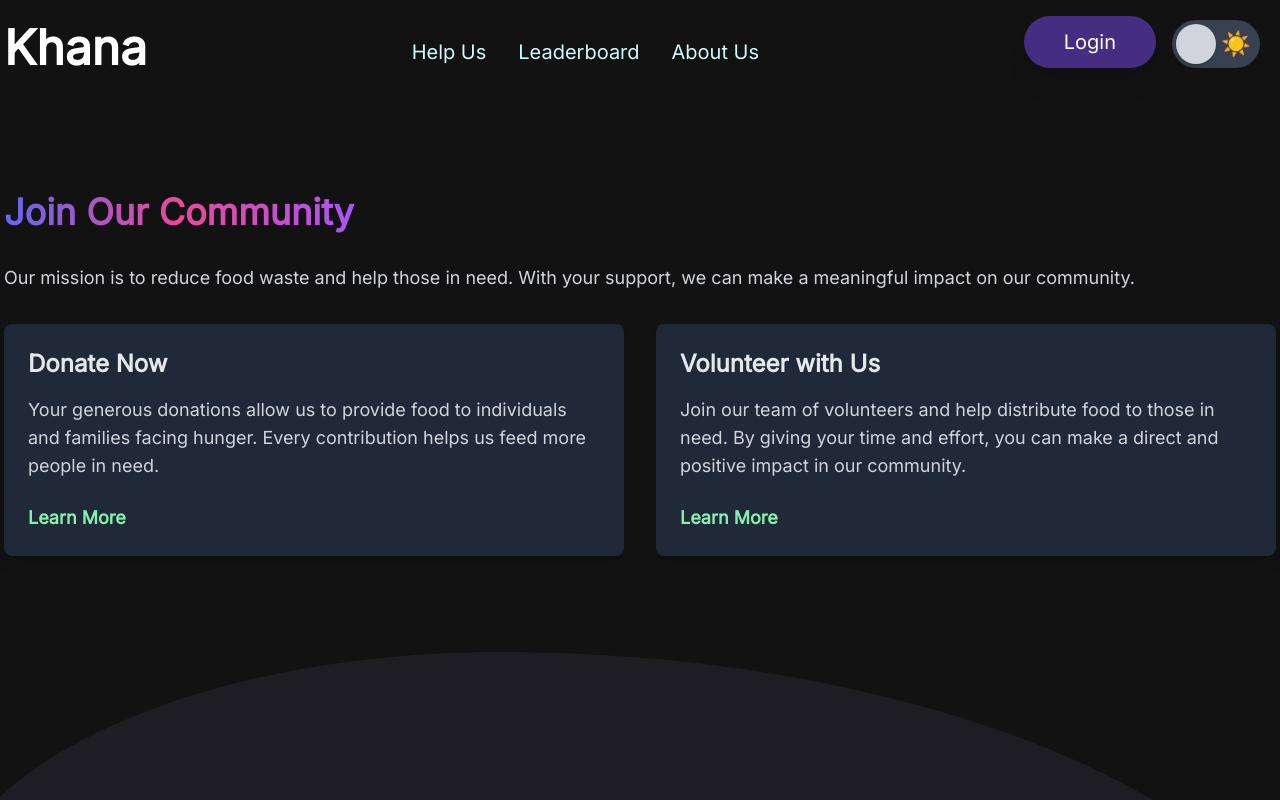
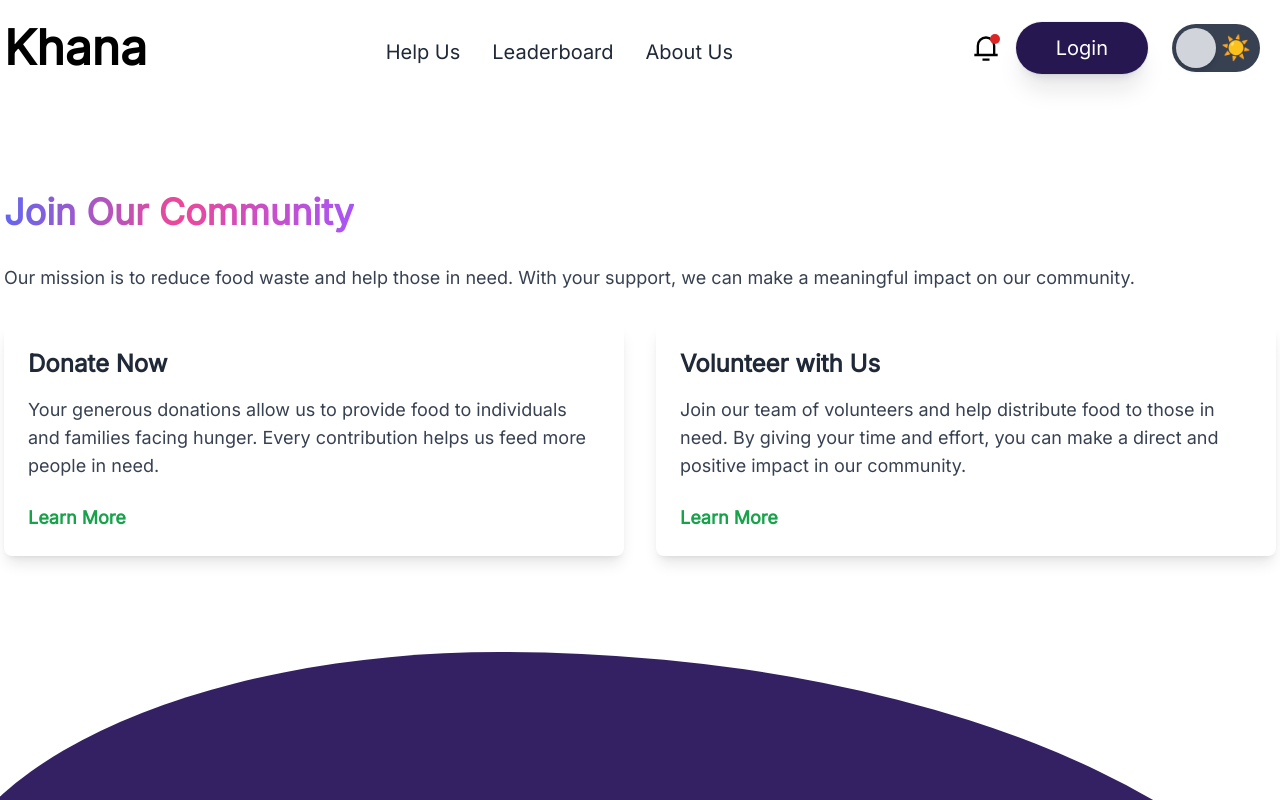
Before and after one commit to Sanket2060/Bhojan, a React (Vite) app: page /helpus in a window 1280 px wide. Shown: the top 800 px of the page. Built offline with nearby package versions, Linux system fonts and the light colour scheme.

Commit message:
Feat: Notification

```diff
--- a/src/components/Navbar.jsx
+++ b/src/components/Navbar.jsx
@@ -1,16 +1,27 @@
-import React from "react";
-import { useState, useEffect } from "react";
-import { RiMenu3Line } from "react-icons/ri";
-import Button from "./Button";
+import React, { useState, useEffect } from "react";
+import { RiMenu3Line, RiNotification3Line } from "react-icons/ri";
 import { Link } from "react-router-dom";
 import { useSelector } from "react-redux";
+
 const Navbar = () => {
   const authStatus = useSelector((state) => state.auth.isAuthenticated);
   const userDetails = useSelector((state) => state.auth.userDetails);
   const [menuOpen, setMenuOpen] = useState(false);
+  const [notifications, setNotifications] = useState([
+    // Example notifications
+    { id: 1, message: "New message from John", viewed: false },
+    { id: 2, message: "Your order has been shipped", viewed: false },
+  ]);
+  const [notificationsOpen, setNotificationsOpen] = useState(false);
+
   const handleMenuToggle = () => {
     setMenuOpen(!menuOpen);
   };
+
+  const handleNotificationsToggle = () => {
+    setNotificationsOpen(!notificationsOpen);
+  };
+
   useEffect(() => {
     if (menuOpen) {
       document.body.style.overflow = "hidden";
@@ -34,17 +45,41 @@ const Navbar = () => {
       return window.matchMedia("(prefers-color-scheme: dark)").matches;
     }
   }
+
   const [darkMode, setDarkMode] = useState(getInitialDarkModePreference());
+
   useEffect(() => {
-    if (!darkMode) {
+    if (darkMode) {
       document.documentElement.classList.add("dark");
     } else {
       document.documentElement.classList.remove("dark");
     }
     localStorage.setItem("theme", darkMode ? "dark" : "light");
   }, [darkMode]);
+
+  const clearNotification = (id) => {
+    setNotifications((prevNotifications) =>
+      prevNotifications.filter((notification) => notification.id !== id)
+    );
+  };
+
+  const clearAllNotifications = () => {
+    setNotifications([]);
+  };
+
+  useEffect(() => {
+    const interval = setInterval(() => {
+      setNotifications((prevNotifications) => [
+        ...prevNotifications,
+        { id: Date.now(), message: "New notification", viewed: false },
+      ]);
+    }, [100000]);
+
+    return () => clearInterval(interval);
+  }, []);
+
   return (
-    <div className="dark:bg-[#121212] ">
+    <div className="dark:bg-[#121212]">
       <ul className="wrapper flex items-center justify-between pt-3">
         <li>
           <Link
@@ -54,9 +89,9 @@ const Navbar = () => {
             Khana
           </Link>
         </li>
-        <div className=" flex-row gap-x-8 hidden text-xl lg:flex pt-2 ">
+        <div className="flex-row gap-x-8 hidden text-xl lg:flex pt-2">
           <li>
-            <Link className="link " to="/helpus">
+            <Link className="link" to="/helpus">
               Help Us
             </Link>
           </li>
@@ -71,22 +106,66 @@ const Navbar = () => {
             </Link>
           </li>
         </div>
-        <div className="flex flex-row gap-2">
+        <div className="flex flex-row  items-center gap-4">
+          <li className="relative">
+            <button
+              onClick={handleNotificationsToggle}
+              className="relative top-1"
+            >
+              <RiNotification3Line
+                size={28}
+                color={darkMode ? "white" : "black"}
+              />
+              {notifications.some((notification) => !notification.viewed) && (
+                <span className="absolute top-0 right-0 inline-block w-2.5 h-2.5 bg-red-600 rounded-full"></span>
+              )}
+            </button>
+            {notificationsOpen && (
+              <div className="absolute right-0 mt-2 w-80 bg-white dark:bg-[#1f1f1f] border border-gray-200 dark:border-gray-700 rounded-lg shadow-lg z-40">
+                <ul className="divide-y divide-gray-200 dark:divide-gray-700">
+                  {notifications.length > 0 ? (
+                    notifications.map((notification) => (
+                      <li
+                        key={notification.id}
+                        className="flex justify-between items-center p-4 hover:bg-gray-100 dark:hover:bg-gray-700 dark:text-white transition-opacity duration-300 ease-in-out"
+                      >
+                        {notification.message}
+                        <button
+                          onClick={() => clearNotification(notification.id)}
+                          className="text-red-500 dark:text-red-400"
+                        >
+                          Clear
+                        </button>
+                      </li>
+                    ))
+                  ) : (
+                    <li className="p-4 text-center text-gray-500 dark:text-gray-400">
+                      No new notifications
+                    </li>
+                  )}
+                  {notifications.length > 0 && (
+                    <li className="p-4 text-center">
+                      <button
+                        onClick={clearAllNotifications}
+                        className="text-blue-500 dark:text-blue-400"
+                      >
+                        Clear All Notifications
+                      </button>
+                    </li>
+                  )}
+                </ul>
+              </div>
+            )}
+          </li>
           <li>
-            <a className=" " href="#">
             <button
               className="lg:hidden font:bold"
               onClick={handleMenuToggle}
               type="button"
             >
-                <RiMenu3Line
-                  size={32}
-                  color={darkMode ? "black" : "white"} // Fix: Assign the value of the color prop based on the darkMode condition
-                  className="lg:hidden font:bold"
-                />
+              <RiMenu3Line size={32} color={darkMode ? "white" : "black"} />
             </button>
-              <div>
-                {/* Other components or content */}
+            <div className="hidden lg:flex">
               {authStatus ? (
                 userDetails.isDonor ? (
                   <Link to="/donor">
@@ -109,17 +188,16 @@ const Navbar = () => {
                 </Link>
               )}
             </div>
-            </a>
           </li>
           <li>
             <button
               onClick={toggleDarkMode}
-              className=" items-center hidden lg:block focus:outline-none px-2 py-1 "
+              className="items-center hidden lg:block focus:outline-none px-2 py-1 "
             >
               <span className="sr-only">Toggle Dark Mode</span>
               <span
-                className={`relative  inline-block w-[88px] h-12 rounded-full  focus-within:ring-2 focus-within:ring-blue-500 transition duration-300 ease-in-out ${
-                  darkMode ? "bg-gray-500" : "bg-gray-700 "
+                className={`relative top-1 inline-block w-[88px] h-12 rounded-full focus-within:ring-2 focus-within:ring-blue-500 transition duration-300 ease-in-out ${
+                  darkMode ? "bg-gray-500" : "bg-gray-700"
                 }`}
               >
                 <span
@@ -130,9 +208,9 @@ const Navbar = () => {
                   {darkMode ? "🌙" : "☀️"}
                 </span>
                 <span
-                  className={`absolute m-1 left-0 inline-block w-10 h-10 rounded-full   shadow-md transform transition-transform duration-300 ease-in-out ${
+                  className={`absolute m-1 left-0 inline-block w-10 h-10 rounded-full shadow-md transform transition-transform duration-300 ease-in-out ${
                     darkMode
-                      ? "translate-x-full bg-white "
+                      ? "translate-x-full bg-white"
                       : "translate-x-0 bg-gray-300"
                   }`}
                 ></span>
@@ -144,7 +222,7 @@ const Navbar = () => {
       </ul>
       {menuOpen && (
         <div className="bg-white absolute w-screen h-[95vh] lg:hidden z-20 dark:bg-[#121212]">
-          <ul className=" flex-col gap-y-6 text-xl flex  mt-[16vh]  ">
+          <ul className="flex-col gap-y-6 text-xl flex mt-[16vh]">
             <li className="mx-auto mb-10">
               <button
                 onClick={toggleDarkMode}
@@ -152,8 +230,8 @@ const Navbar = () => {
               >
                 <span className="sr-only">Toggle Dark Mode</span>
                 <span
-                  className={`relative  inline-block w-[88px] h-12 rounded-full  focus-within:ring-2 focus-within:ring-blue-500 transition duration-300 ease-in-out ${
-                    darkMode ? "bg-gray-500" : "bg-gray-700 "
+                  className={`relative inline-block w-[88px] h-12 rounded-full focus-within:ring-2 focus-within:ring-blue-500 transition duration-300 ease-in-out ${
+                    darkMode ? "bg-gray-500" : "bg-gray-700"
                   }`}
                 >
                   <span
@@ -164,9 +242,9 @@ const Navbar = () => {
                     {darkMode ? "🌙" : "☀️"}
                   </span>
                   <span
-                    className={`absolute m-1 left-0 inline-block w-10 h-10 rounded-full   shadow-md transform transition-transform duration-300 ease-in-out ${
+                    className={`absolute m-1 left-0 inline-block w-10 h-10 rounded-full shadow-md transform transition-transform duration-300 ease-in-out ${
                       darkMode
-                        ? "translate-x-full bg-white "
+                        ? "translate-x-full bg-white"
                         : "translate-x-0 bg-gray-300"
                     }`}
                   ></span>
@@ -188,24 +266,21 @@ const Navbar = () => {
             </li>
             <li className="self-center">
               <Link className="link" to="/aboutus">
-                AboutUs
+                About Us
               </Link>
             </li>
-
             <li className="self-center mt-[10vh]">
               <div className="flex flex-row gap-2">
-                <li>
-                  <div>
                 {authStatus ? (
                   userDetails.isDonor ? (
                     <Link to="/donor">
-                          <button className="align-middle  select-none py-3 px-10 text-center transition-all disabled:opacity-50 disabled:shadow-none disabled:pointer-events-none text-xl bg-[#261750] text-white shadow-gray-900/10 hover:shadow-lg hover:shadow-gray-900/20 focus:opacity-[0.85] focus:shadow-none active:opacity-[0.85] active:shadow-none rounded-full shadow-xl ring-1 ring-slate-900/5 dark:bg-[#452e82]">
+                      <button className="align-middle select-none py-3 px-10 text-center transition-all disabled:opacity-50 disabled:shadow-none disabled:pointer-events-none text-xl bg-[#261750] text-white shadow-gray-900/10 hover:shadow-lg hover:shadow-gray-900/20 focus:opacity-[0.85] focus:shadow-none active:opacity-[0.85] active:shadow-none rounded-full shadow-xl ring-1 ring-slate-900/5 dark:bg-[#452e82]">
                         Dashboard
                       </button>
                     </Link>
                   ) : (
                     <Link to="/volunteer">
-                          <button className="align-middle  select-none py-3 px-10 text-center transition-all disabled:opacity-50 disabled:shadow-none disabled:pointer-events-none text-xl bg-[#261750] text-white shadow-gray-900/10 hover:shadow-lg hover:shadow-gray-900/20 focus:opacity-[0.85] focus:shadow-none active:opacity-[0.85] active:shadow-none rounded-full shadow-xl ring-1 ring-slate-900/5 dark:bg-[#452e82]">
+                      <button className="align-middle select-none py-3 px-10 text-center transition-all disabled:opacity-50 disabled:shadow-none disabled:pointer-events-none text-xl bg-[#261750] text-white shadow-gray-900/10 hover:shadow-lg hover:shadow-gray-900/20 focus:opacity-[0.85] focus:shadow-none active:opacity-[0.85] active:shadow-none rounded-full shadow-xl ring-1 ring-slate-900/5 dark:bg-[#452e82]">
                         Dashboard
                       </button>
                     </Link>
@@ -219,8 +294,6 @@ const Navbar = () => {
                 )}
               </div>
             </li>
-              </div>
-            </li>
           </ul>
           <div className="overflow-hidden pt-10 pl-10">
             <div className="h-[140vw] left-[50vw] bg-yellow-100 rounded-[70vw] w-[140vw] dark:bg-gray-800"></div>
--- /dev/null
+++ b/src/components/Notification.jsx
@@ -0,0 +1,23 @@
+import React, { useEffect } from "react";
+
+const Notification = ({ icon, message, duration, onClose }) => {
+  useEffect(() => {
+    const timer = setTimeout(onClose, duration);
+    return () => clearTimeout(timer);
+  }, [duration, onClose]);
+
+  return (
+    <div className="notification-card bg-white border border-gray-300 rounded-lg shadow-md p-4 flex items-center space-x-4 transition duration-300 ease-in-out mb-4">
+      <div className="icon text-xl">{icon}</div>
+      <div className="message flex-grow text-gray-700">{message}</div>
+      <button
+        className="close text-gray-500 hover:text-gray-700"
+        onClick={onClose}
+      >
+        &times;
+      </button>
+    </div>
+  );
+};
+
+export default Notification;
--- /dev/null
+++ b/src/components/NotificationContainer.jsx
@@ -0,0 +1,41 @@
+import React, { useState } from "react";
+import Notification from "./Notification";
+
+const NotificationContainer = () => {
+  const [notifications, setNotifications] = useState([]);
+
+  const addNotification = (icon, message, duration = 3000) => {
+    const id = Math.random().toString(36).substr(2, 9);
+    setNotifications([...notifications, { id, icon, message, duration }]);
+  };
+
+  const removeNotification = (id) => {
+    setNotifications(
+      notifications.filter((notification) => notification.id !== id)
+    );
+  };
+
+  return (
+    <div className="fixed top-5 right-5 space-y-4">
+      {notifications.map((notification) => (
+        <Notification
+          key={notification.id}
+          icon={notification.icon}
+          message={notification.message}
+          duration={notification.duration}
+          onClose={() => removeNotification(notification.id)}
+        />
+      ))}
+      <button
+        onClick={() =>
+          addNotification("🔔", "This is a sample notification message!", 5000)
+        }
+        className="bg-blue-500 text-white px-4 py-2 rounded-lg"
+      >
+        Trigger Notification
+      </button>
+    </div>
+  );
+};
+
+export default NotificationContainer;
```
Lines whose indentation alone changed are shown as unchanged.
